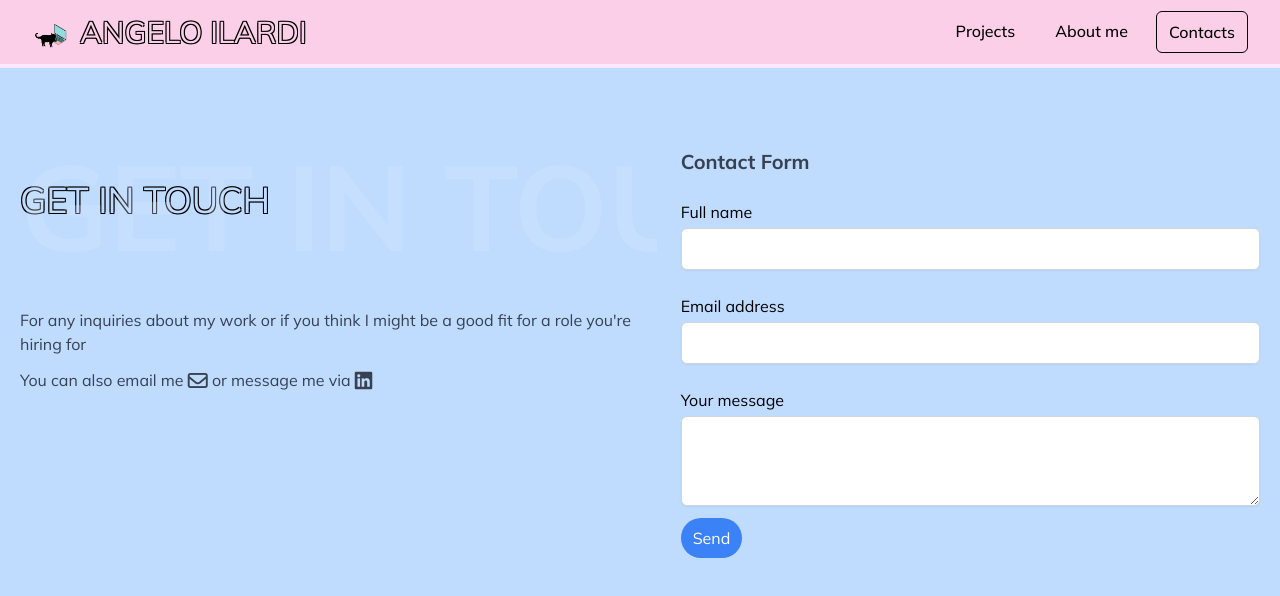
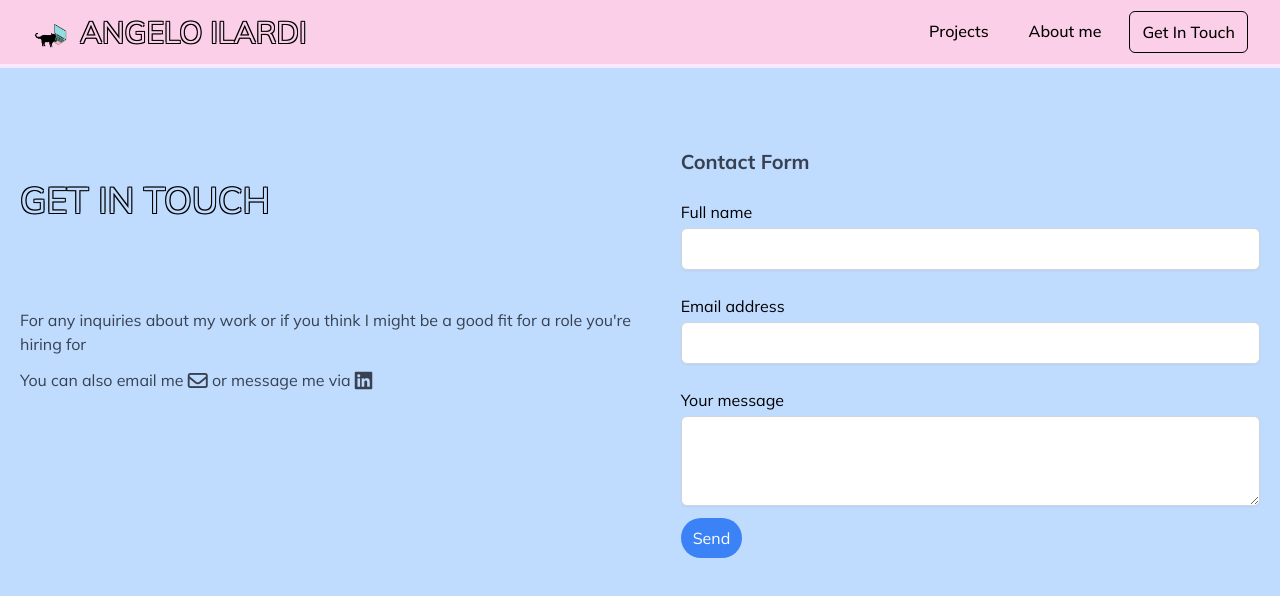
Before and after one commit to angeloilardi/new-portfolio, a Next.js app: page /contacts in a window 1280 px wide. Shown: the top 596 px of the page. Built offline with nearby package versions, Linux system fonts and the light colour scheme.

Commit message:
removed bg text

```diff
--- a/app/aboutme/page.tsx
+++ b/app/aboutme/page.tsx
@@ -8,12 +8,9 @@ export default function AboutMe() {
     <>
       <div className="flex flex-col-reverse md:flex-row align-middle">
         <div className="presentation md:basis-2/3 shrink-0 flex-row p-16 text-black dark:text-pink-200">
-          <div className="relative overflow-hidden">
             <h1 className="outline-text text-blue-200 py-16 text-4xl dark:text-slate-400 dark:font-bold">
               ABOUT ME
             </h1>
-            <div className="bg-text">ABOUT ME</div>
-          </div>
           <p className="mb-3">
             Hey, I&apos;m Angelo Ilardi, a Frontend Developer from London (UK).
           </p>
--- a/app/components/ContactForm.tsx
+++ b/app/components/ContactForm.tsx
@@ -76,11 +76,7 @@ export default function Form() {
           className="rounded-full bg-blue-500 text-white px-3 py-2 mt-3 dark:bg-slate-600 dark:hover:bg-slate-700 group"
           type="submit"
         >
-          Send{" "}
-          <FontAwesomeIcon
-            icon={faArrowRight}
-            className="h-4 w-4 group-hover:inline hidden"
-          />
+          Send
         </button>
       </form>
       <div className="block"></div>
--- a/app/components/Navbar.tsx
+++ b/app/components/Navbar.tsx
@@ -9,7 +9,7 @@ import Image from "next/image";
 const navigation = [
   { name: "Projects", href: "/projects", current: true },
   { name: "About me", href: "/aboutme", current: false },
-  { name: "Contacts", href: "/contacts", current: false },
+  { name: "Get In Touch", href: "/contacts", current: false },
 ];
 
 function classNames(...classes: string[]) {
@@ -57,7 +57,7 @@ export default function Navbar() {
                         className={classNames(
                           pathname === item.href
                             ? "border border-black dark:border-pink-200"
-                            : "hover:focus:tracking-widest font-bold",
+                            : "font-bold",
                           "rounded-md px-3 py-2 text-sm md:text-base font-medium dark:text-pink-200 dark:hover:bg-pink-200 dark:hover:text-slate-800 focus:ring-0"
                         )}
                         aria-current={item.current ? "page" : undefined}
--- a/app/contacts/page.tsx
+++ b/app/contacts/page.tsx
@@ -6,14 +6,10 @@ export default function Contacts() {
       <div className="mx-auto px-5">
         <div className="py-12 w-full text-gray-700 dark:text-pink-200 md:flex md:gap-6">
           <div>
-            <div className="relative overflow-hidden">
-              <h2 className="text-4xl outline-text text-blue-200 mb-6 dark:text-slate-400 dark:font-bold py-16">
+             <h2 className="text-4xl outline-text text-blue-200 mb-6 dark:text-slate-400 dark:font-bold py-16">
                 GET IN TOUCH
               </h2>
-              <div className="bg-text">
-                GET IN TOUCH
-              </div>
-            </div>
+
             <p className="">
               For any inquiries about my work or if you think I might be a good
               fit for a role you&apos;re hiring for
--- a/app/page.tsx
+++ b/app/page.tsx
@@ -40,7 +40,8 @@ export default function Home() {
               id="fish"
               src="https://img.icons8.com/ios-glyphs/30/fish.png"
               alt="fish swimming inside the laptop screen"
-              className="absolute top-2/4 right-1/4 rotate-12 w-4 h-4 max-w-full"
+              className="absolute top-2/4 right-1/4 rotate-12 w-4 h-4 max-w-full cursor-pointer"
+              onClick={() => console.log('object')}
             />
           </div>
         </div>
--- a/app/projects/page.tsx
+++ b/app/projects/page.tsx
@@ -49,12 +49,9 @@ export default async function Projects() {
 
   return (
     <div className="py-6">
-      <div className="relative">
         <h1 className="py-16 outline-text text-blue-200 text-5xl dark:text-slate-400 font-bold z-10 relative text-center">
           PROJECTS
         </h1>
-        <div className="bg-text text-center mx-auto left-0 right-0">PROJECTS</div>
-      </div>
       <div className="sm:flex sm:justify-center sm:flex-wrap sm:align-middle mx-4">
         {projects.map((project: Project) => {
           return (
```
